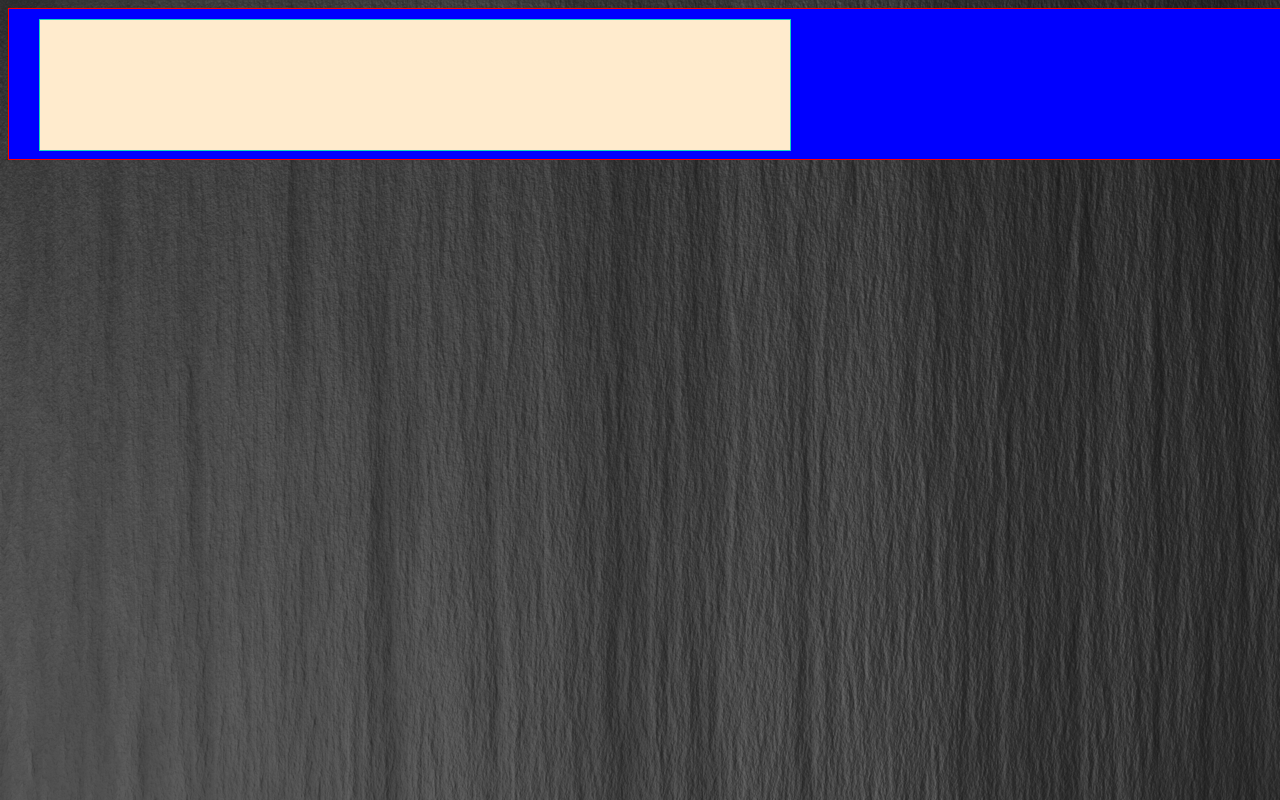
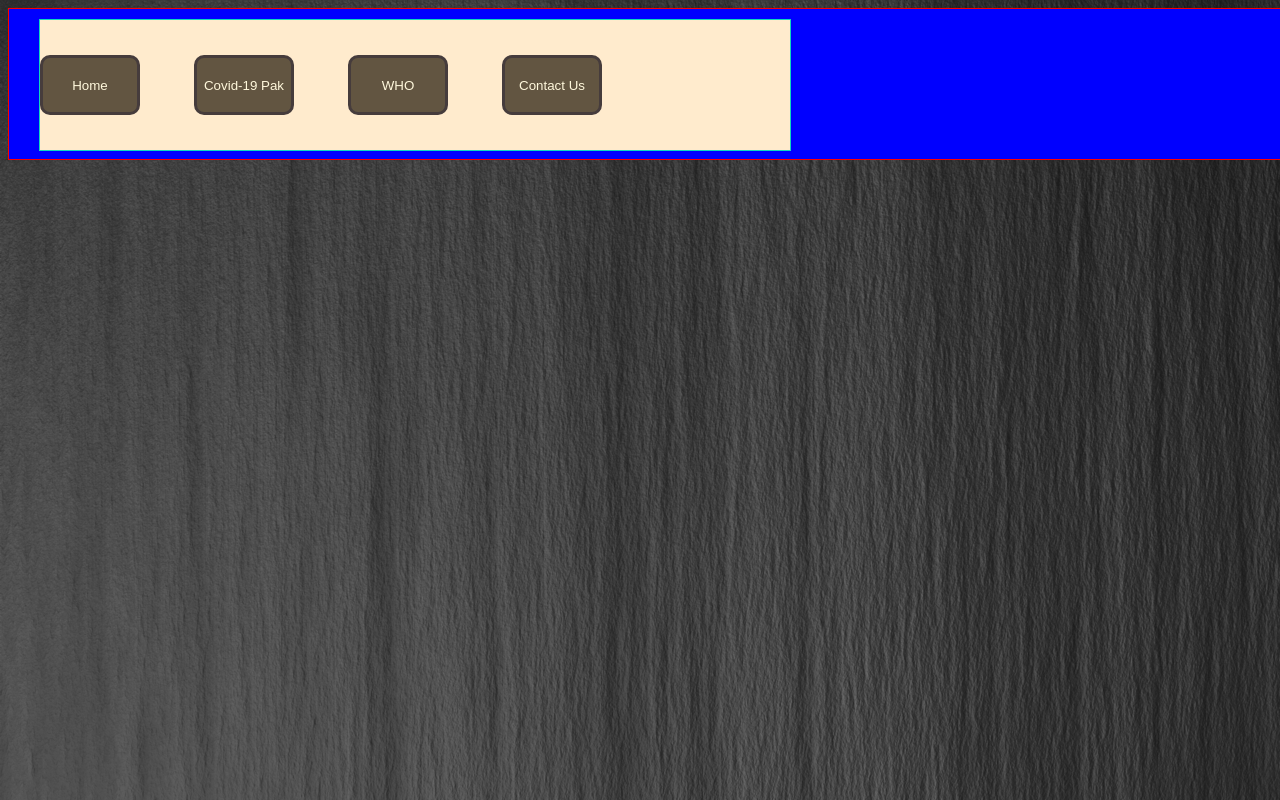
Before and after one commit to Naumanhassan307/covid-19, a plain HTML site: page index.html in a window 1280 px wide. Shown: the top 800 px of the page. Drawn offline with Linux system fonts and the light colour scheme.

Commit message:
complete left main sub div button

```diff
--- a/css/style.css
+++ b/css/style.css
@@ -7,6 +7,7 @@
     width: 1350px;
     background-color: blue;
     border: 1px solid red;
+    display: inline-block;
 }
 #l-main-d{
     height: 130px;
@@ -14,4 +15,16 @@
     background-color: blanchedalmond;
     border: 1px solid rgb(15, 218, 190);
     margin: 10px 0px 10px 30px;
+    display: inline-block;
 }
+.l-main-btn{
+    height: 60px;
+    width: 100px;
+    margin-top: 35px ;
+    margin-bottom: 35px;
+    margin-right: 50px;
+    border: 3px solid rgb(70, 60, 60);
+    border-radius: 10px 10px 10px 10px;
+    background-color: rgba(59, 48, 30, 0.801);
+    color: cornsilk;
+}
--- a/index.html
+++ b/index.html
@@ -13,6 +13,11 @@
         <!-- l-main-d -->
 
         <div id="l-main-d">
+            <button class="l-main-btn" >Home</button>
+            <button class="l-main-btn">Covid-19 Pak</button>
+            <button class="l-main-btn">WHO</button>
+            <button class="l-main-btn">Contact Us</button>
+
 
         </div>
 
```
